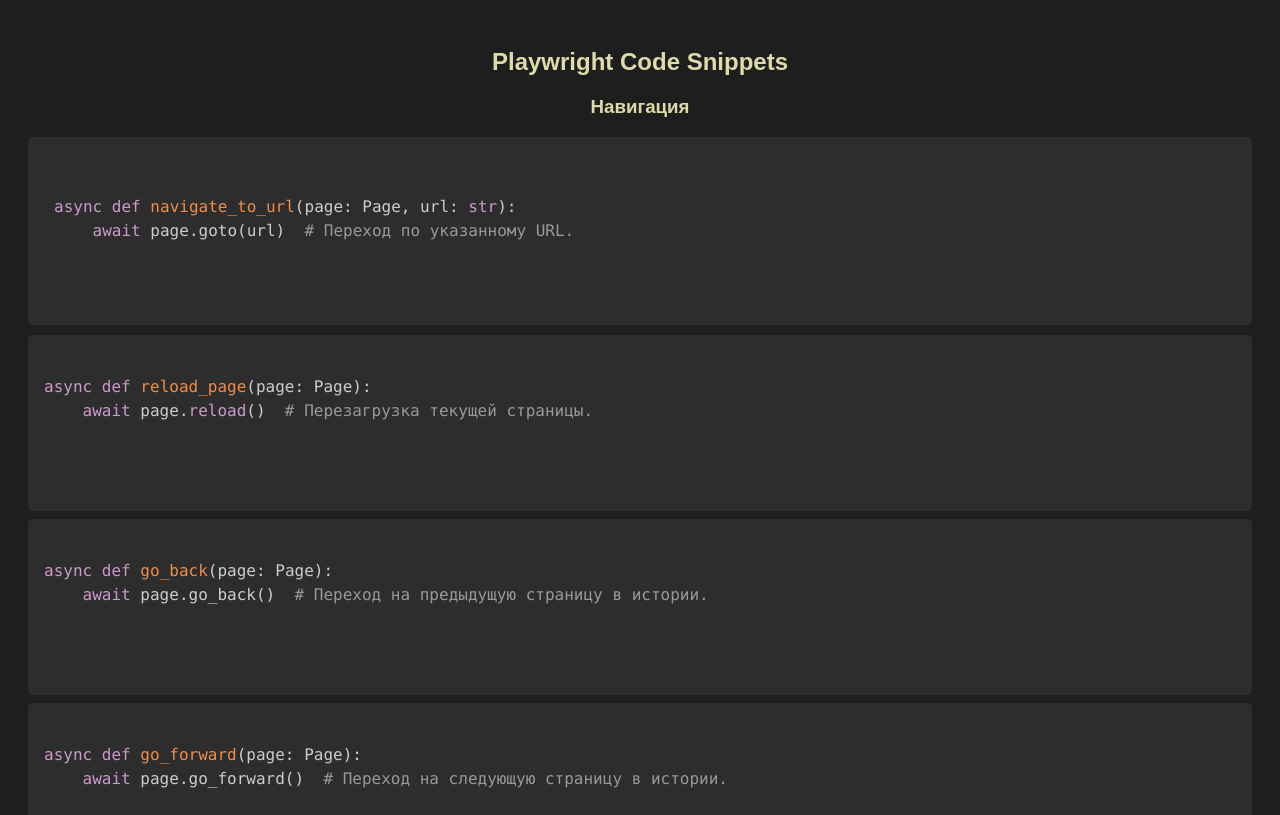
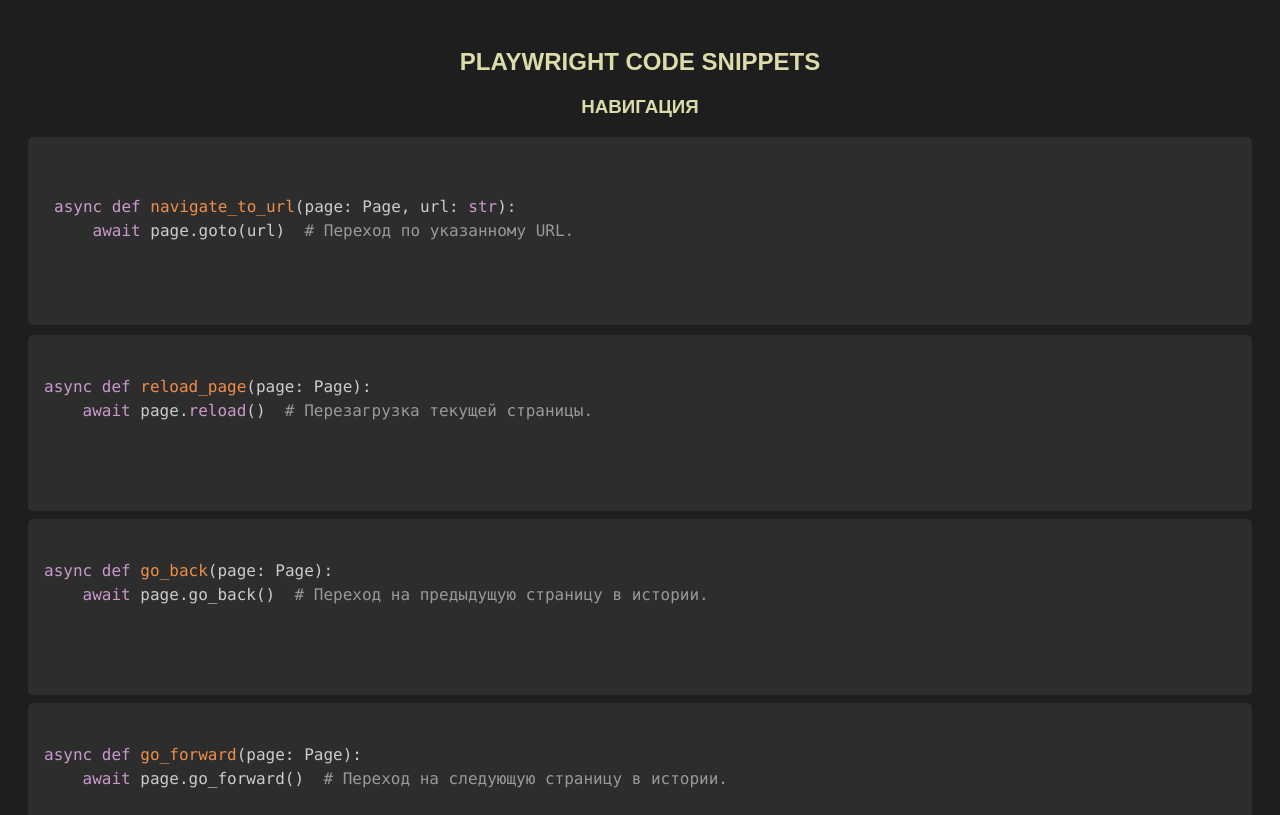
Before and after one commit to ArtVandalism/playwright_cheat, a plain HTML site: page index.html in a window 1280 px wide. Shown: the top 815 px of the page. Drawn offline with nearby package versions, Linux system fonts and the light colour scheme.

Commit message:
Update styles.css

```diff
--- a/styles.css
+++ b/styles.css
@@ -7,6 +7,9 @@
 
 h2, h3 {
     color: #dcdcaa; /* Цвет для заголовков */
+    text-transform: uppercase;
+    wight: 100%;
+
 }
 
 .code-container {
```
